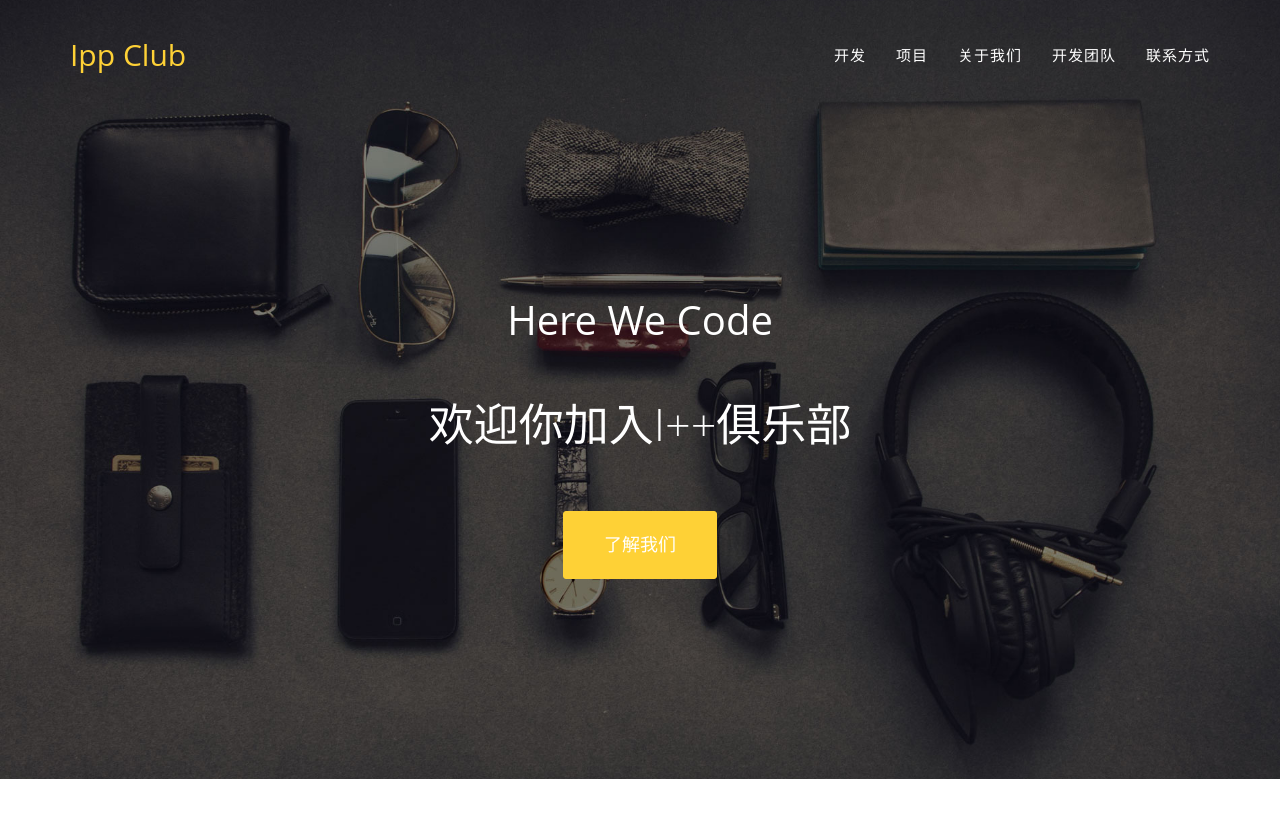
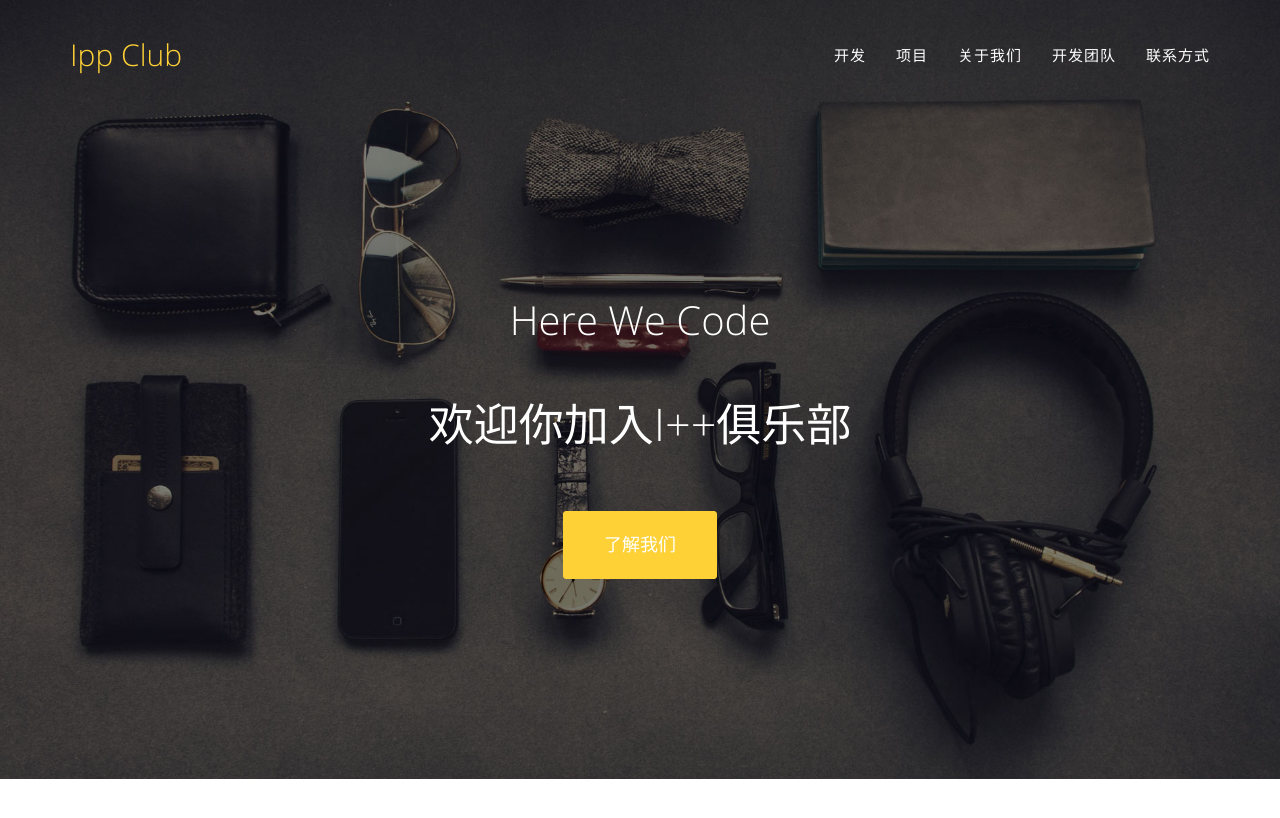
Before and after one commit to HarveyTvT/IppClub.github.io, a Jekyll site: the page built from index.html, in a window 1280 px wide and 900 px high. Shown: the top 818 px of the window. Built offline with Jekyll 4.4.1, drawn with Linux system fonts in a browser that asks for light colours; some web fonts are replaced.

Commit message:
open sans path fixed

```diff
--- a/_includes/css/agency.css
+++ b/_includes/css/agency.css
@@ -6,7 +6,7 @@
 
 @font-face {
   font-family: "Open Sans";
-  src: url("../fonts/open-sans.light.ttf");
+  src: url("/css/font-awesome/fonts/open-sans.light.ttf");
 }
 
 
```
